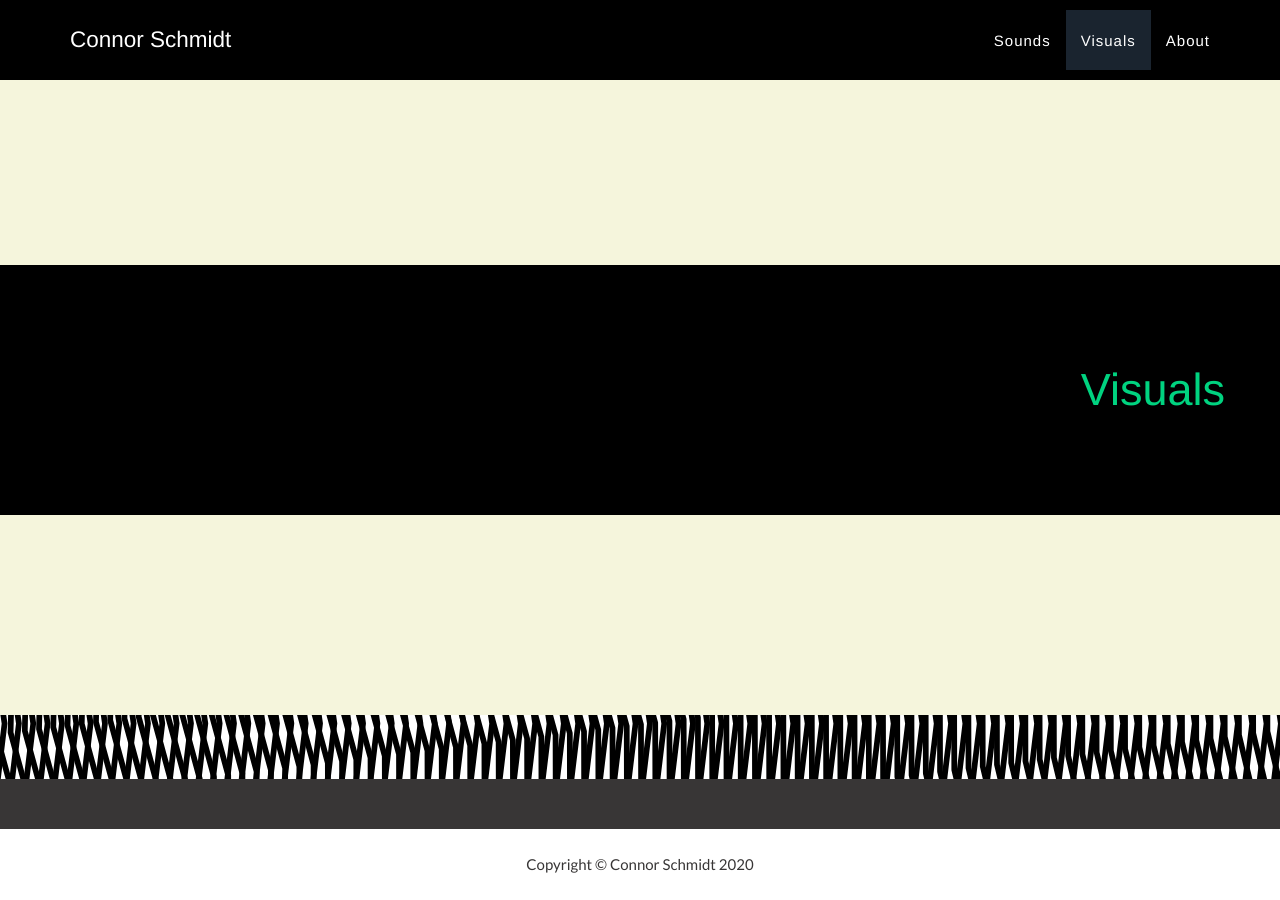
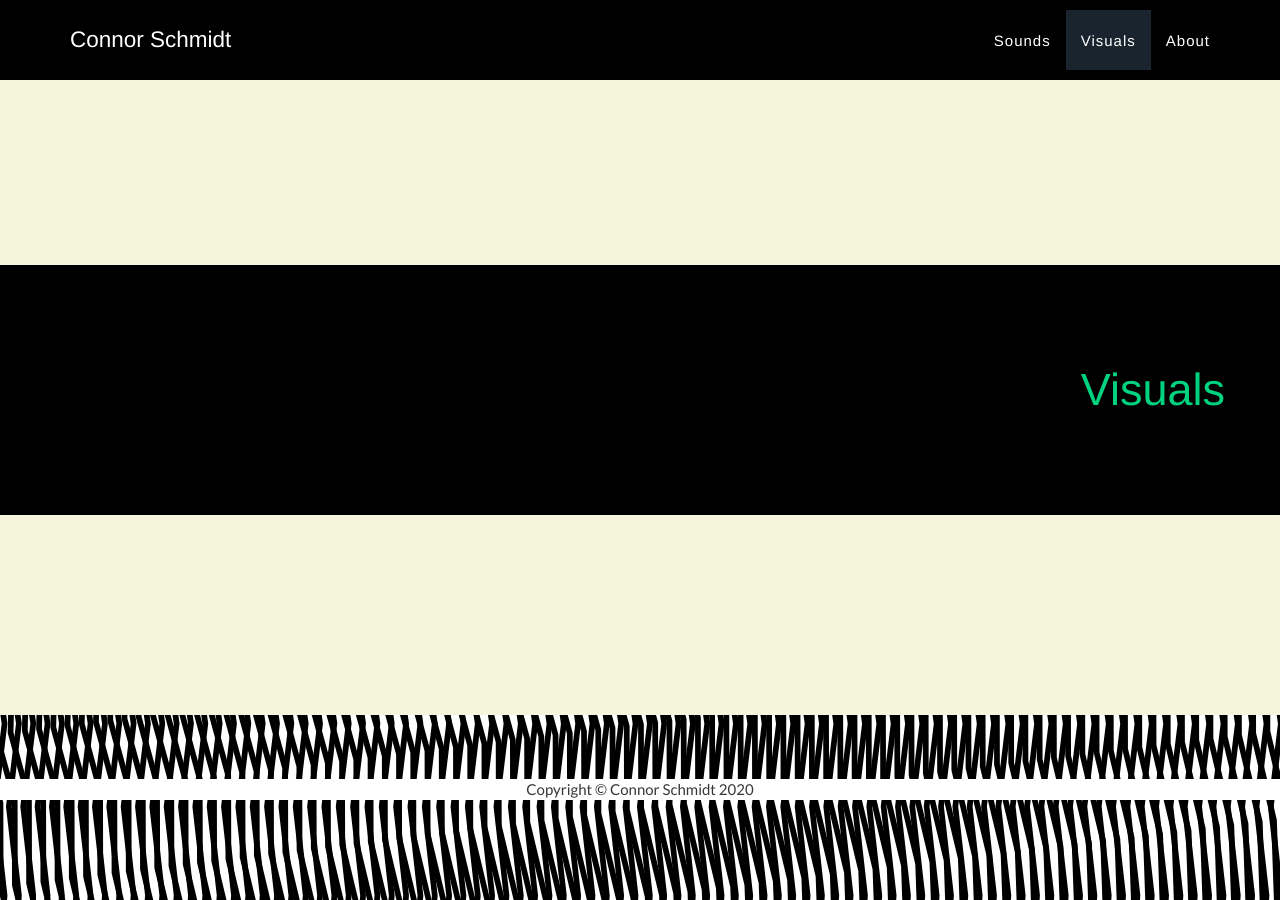
Before and after one commit to yukonnor/yukonnor.github.io, a Jekyll site: the page built from index.html, in a window 1280 px wide and 900 px high, scrolled down 783 px. Built offline with Jekyll 4.4.1, drawn with Linux system fonts in a browser that asks for light colours.

Commit message:
Update footer.html

```diff
--- a/_includes/footer.html
+++ b/_includes/footer.html
@@ -1,13 +1,9 @@
     <!-- Footer -->
     <footer class="text-center">
-        <div class="footer-above">
-        </div>
-        <div class="footer-below">
-            <div class="container">
-                <div class="row">
-                    <div class="col-lg-12">
-                        Copyright &copy; {{ site.footer.copyright }} 20{{ site.time | date: '%y' }}
-                    </div>
+        <div class="container">
+            <div class="row">
+                <div class="col-lg-12">
+                    Copyright &copy; {{ site.footer.copyright }} 20{{ site.time | date: '%y' }}
                 </div>
             </div>
         </div>
```
